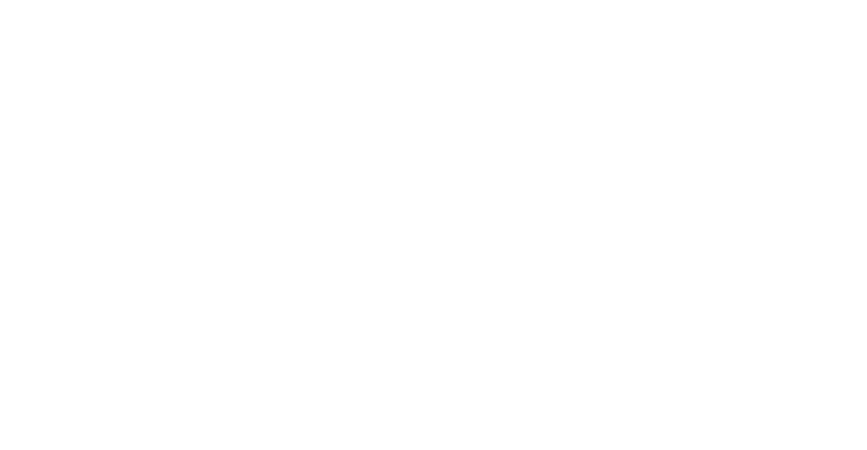
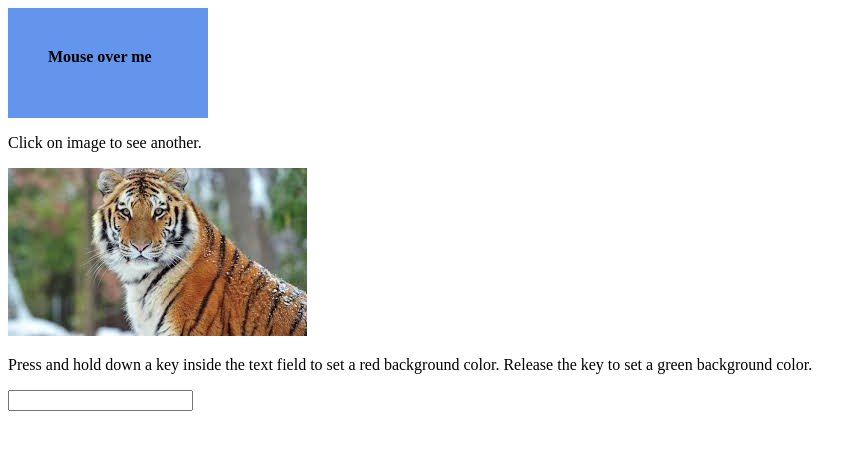
Before and after one commit to harman172/JavascriptLabActivity3, a plain HTML site: page index.html in a window 1280 px wide. Shown: the whole page, without its empty margins (0-867 px from the left). Drawn offline with Linux system fonts and the light colour scheme.

Commit message:
All 3 examples and javascript file added

```diff
--- a/index.html
+++ b/index.html
@@ -1 +1,46 @@
-<!-- Lab activity 3 -->
+<!DOCTYPE html>
+<html lang="en">
+<head>
+    <meta charset="UTF-8">
+    <meta name="viewport" content="width=device-width, initial-scale=1.0">
+    <title>Lab Activity3</title>
+
+    <style>
+        .mouseEvents{
+            height: 30px;
+            width:120px;
+            background-color:cornflowerblue;
+            padding:40px;
+            font-size: 16px;
+            font-weight: bold;
+        }
+    </style>
+</head>
+<body>
+
+    <!-- Lab activity 3 -->
+
+    <!-- Example 1 -->
+    <!-- onMouseOver and onMouseOut Events -->
+    <div class="mouseEvents" onmouseover="mouseOver(this)" onmouseout="mouseOut(this)">
+        Mouse over me
+    </div>
+
+    <!-- Example 2 -->
+    <!-- onClick Event -->
+    <div>
+        <p>Click on image to see another.</p>
+        <img src="images/tiger.jpg" id="image" onclick="onImageClick()"/>
+    </div>
+
+    <!-- Example 3 -->
+    <!-- Key Events -->
+    <div>
+        <p>Press and hold down a key inside the text field to set a red background color. Release the key to set a green background color.</p>
+
+        <input type="text" id="demo" onkeydown="keydownFunction()" onkeyup="keyupFunction()">
+    </div>
+
+    <script src="scripts/script.js"></script>
+</body>
+</html>
--- /dev/null
+++ b/scripts/script.js
@@ -0,0 +1,22 @@
+// Example 1
+function mouseOver(obj) {
+    obj.innerHTML = "Thank You"
+}
+
+function mouseOut(obj) {
+    obj.innerHTML = "Mouse Over Me"
+}
+
+// Example 2
+function onImageClick(){
+    document.getElementById("image").src = "images/bunnys.jpg";
+}
+
+// Example 3
+function keydownFunction() {
+    document.getElementById("demo").style.backgroundColor = "red";
+}
+
+function keyupFunction() {
+    document.getElementById("demo").style.backgroundColor = "green";
+}
```
Also changed, not shown: images/bunnys.jpg (added), images/tiger.jpg (added).
